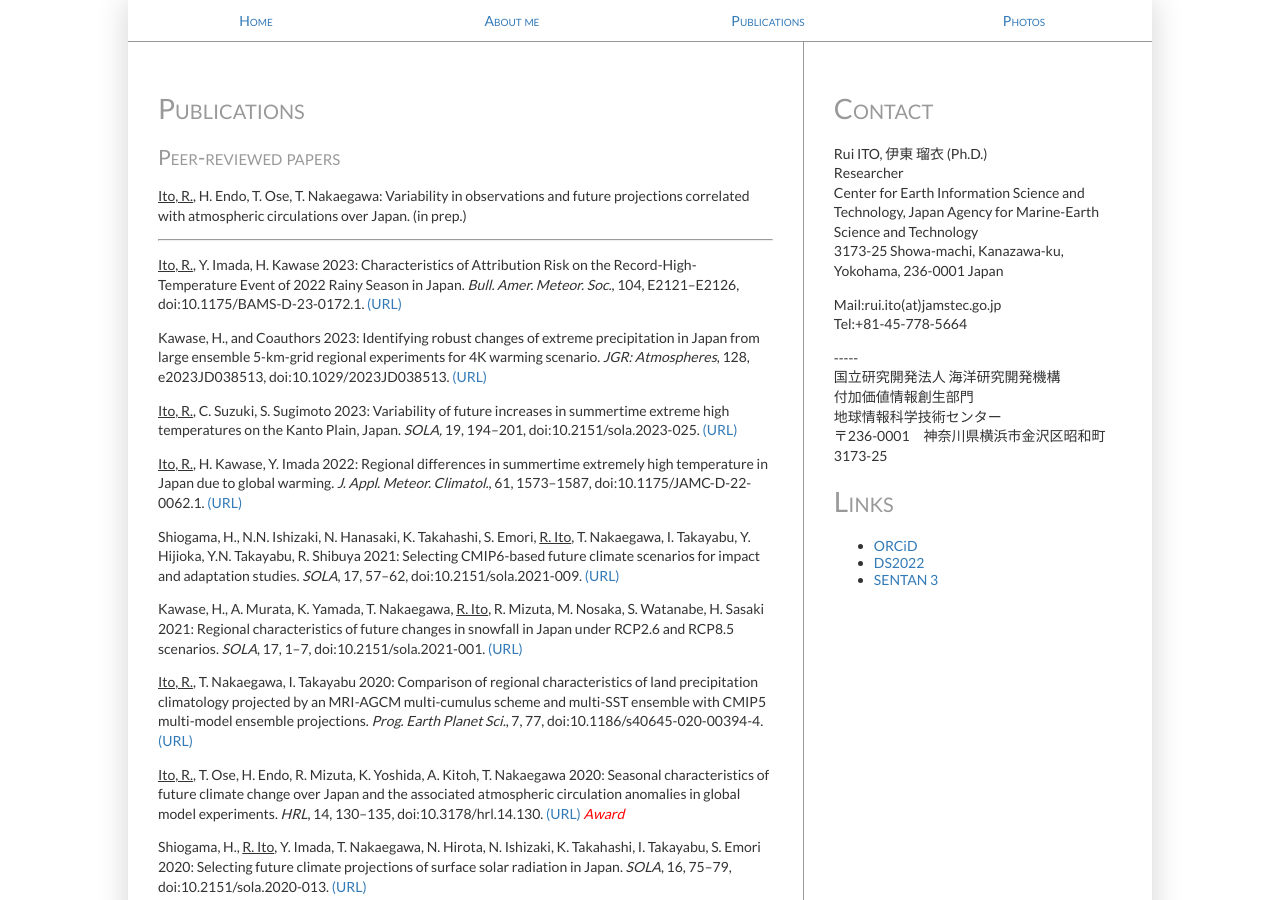
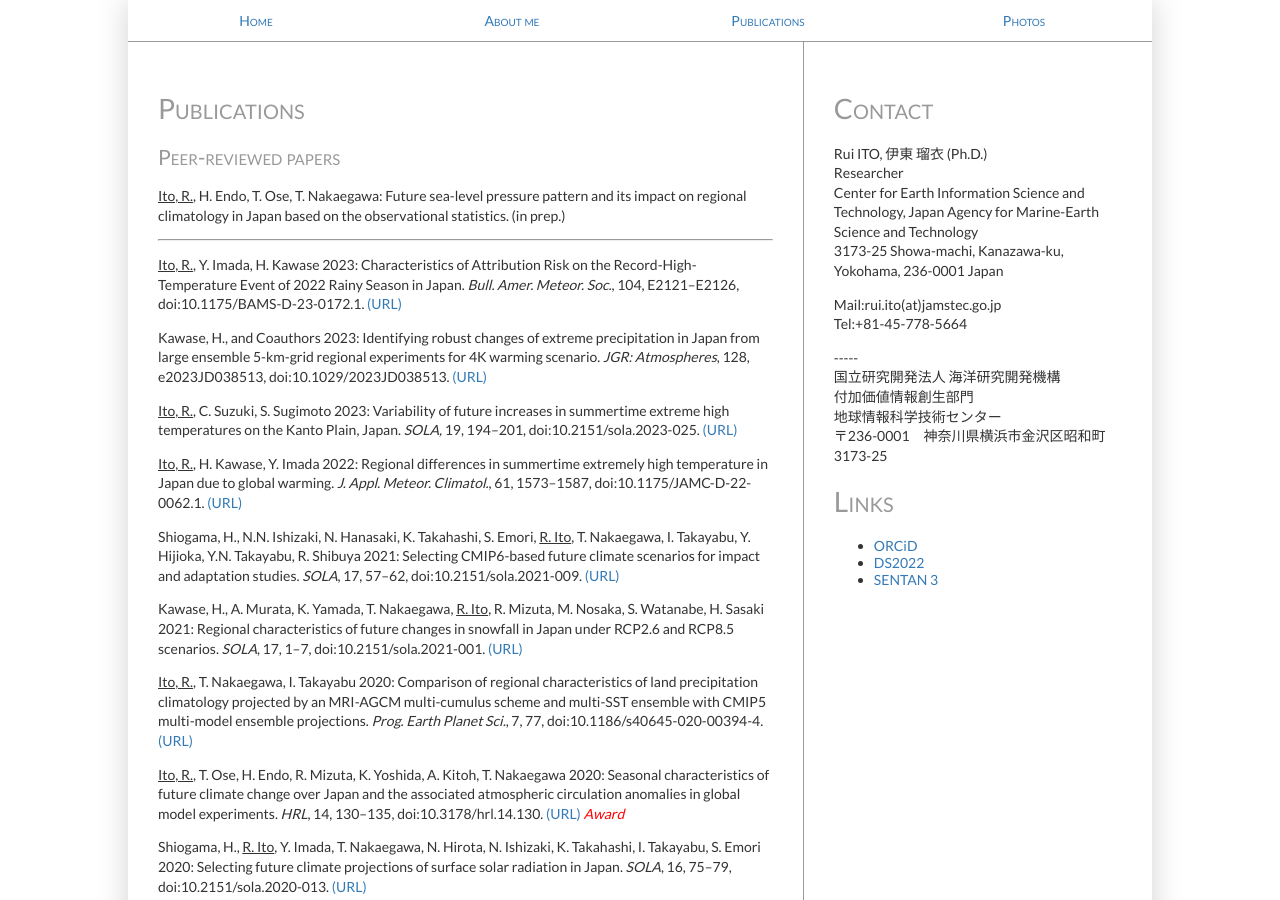
Before and after one commit to rui-climbiz/rui-climbiz.github.io, a Jekyll site: the page built from publications.html, in a window 1280 px wide and 900 px high. Built offline with Jekyll 4.4.1, drawn with Linux system fonts in a browser that asks for light colours.

Commit message:
Update publications.html

```diff
--- a/publications.html
+++ b/publications.html
@@ -5,7 +5,7 @@
 ---
 <h1>Publications</h1>
 <h2>Peer-reviewed papers</h2>
-<p><u>Ito, R.</u>, H. Endo, T. Ose, T. Nakaegawa: Variability in observations and future projections correlated with atmospheric circulations over Japan. (in prep.)</p>
+<p><u>Ito, R.</u>, H. Endo, T. Ose, T. Nakaegawa: Future sea-level pressure pattern and its impact on regional climatology in Japan based on the observational statistics. (in prep.)</p>
 <!-- <p><u>Ito, R.</u>, T. Satomura, T. Takemi: Idealized simulations of urban climate development in various geographic settings using a regional meteorological model. (in prep.)</p> -->
 <hr>
 <p><u>Ito, R.</u>, Y. Imada, H. Kawase 2023: Characteristics of Attribution Risk on the Record-High-Temperature Event of 2022 Rainy Season in Japan. <i>Bull. Amer. Meteor. Soc.</i>, 104, E2121–E2126, doi:10.1175/BAMS-D-23-0172.1. <a href="https://doi.org/10.1175/BAMS-D-23-0172.1">(URL)</a> </p>
```
